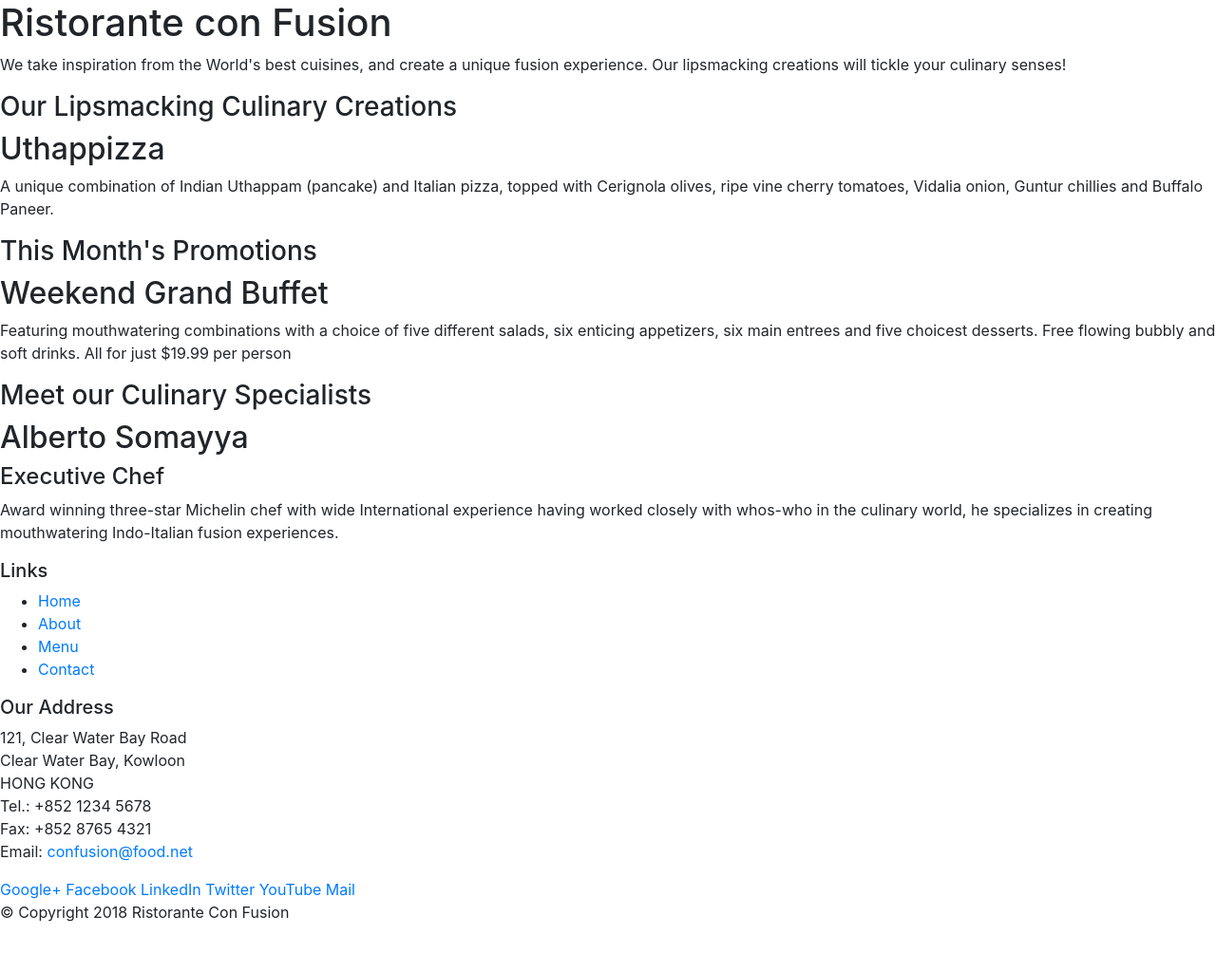
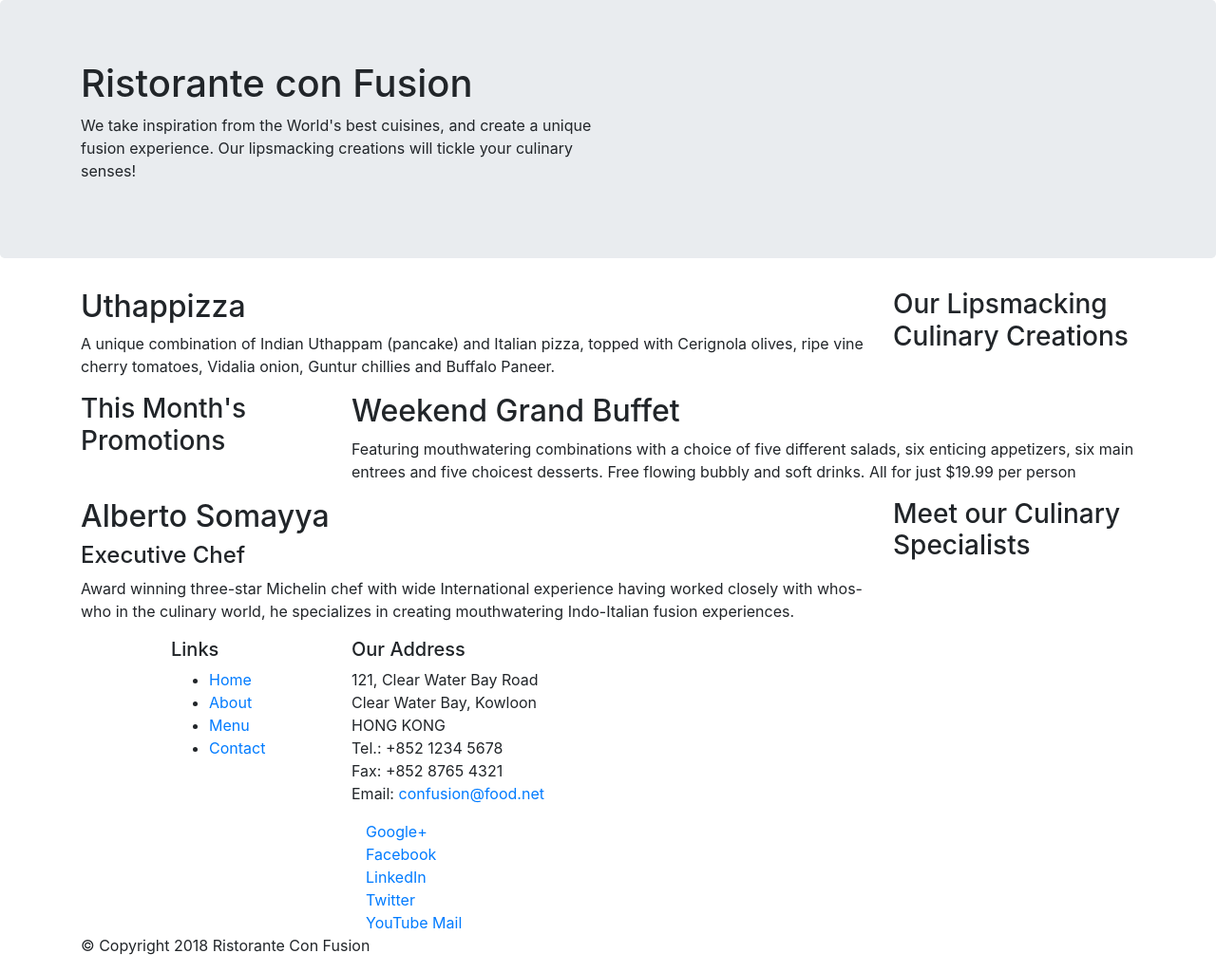
Before and after one commit to anushreejain98/fullStack_FoodWebsite, a website: page index.html in a window 1280 px wide. Shown: the whole page at 95% size. Before the commit the page ends 989 px from the top, so only its background shows below. Drawn offline with nearby package versions, Linux system fonts and the light colour scheme.

Commit message:
Bootsrap grid container,row col

```diff
--- a/index.html
+++ b/index.html
@@ -15,46 +15,46 @@
 
 <body>
 
-    <header>
-        <div>
-            <div>
-                <div>
+    <header class="jumbotron">
+        <div class="container">
+            <div class="row">
+                <div class="col-12 col-sm-6">
                     <h1>Ristorante con Fusion</h1>
                     <p>We take inspiration from the World's best cuisines, and create a unique fusion experience. Our lipsmacking creations will tickle your culinary senses!</p>
                 </div>
-                <div>
+                <div class="col-12 col-sm">
                 </div>
             </div>
         </div>
     </header>
 
-    <div>
-        <div>
-            <div>
+    <div class="container">
+        <div class="row">
+            <div class="col-12 col-sm-4 order-sm-last col-md-3">
                 <h3>Our Lipsmacking Culinary Creations</h3>
             </div>
-            <div>
+            <div class="col-12 col-sm order-sm-first col-md">
                 <h2>Uthappizza</h2>
                 <p>A unique combination of Indian Uthappam (pancake) and Italian pizza, topped with Cerignola olives, ripe vine cherry tomatoes, Vidalia onion, Guntur chillies and Buffalo Paneer.</p>
             </div>
         </div>
 
 
-        <div>
-            <div>
+        <div class="row">
+            <div class="col-12 col-sm-4 col-md-3">
                 <h3>This Month's Promotions</h3>
             </div>
-            <div>
+            <div class="col-12 col-sm col-md">
                 <h2>Weekend Grand Buffet</h2>
                 <p>Featuring mouthwatering combinations with a choice of five different salads, six enticing appetizers, six main entrees and five choicest desserts. Free flowing bubbly and soft drinks. All for just $19.99 per person </p>
             </div>
         </div>
 
-        <div>
-            <div>
+        <div class="row">
+            <div class="col-12 col-sm-4 order-sm-last col-md-3">
                 <h3>Meet our Culinary Specialists</h3>
             </div>
-            <div>
+            <div class="col-12 col-sm order-sm-first col-md">
                 <h2>Alberto Somayya</h2>
                 <h4>Executive Chef</h4>
                 <p>Award winning three-star Michelin chef with wide International experience having worked closely with whos-who in the culinary world, he specializes in creating mouthwatering Indo-Italian fusion experiences. </p>
@@ -63,9 +63,9 @@
     </div>
 
     <footer>
-        <div>
-            <div>
-                <div>
+        <div class="container">
+            <div class="row">
+                <div class="col-4 offset-1 col-sm-2">
                     <h5>Links</h5>
                     <ul>
                         <li><a href="#">Home</a></li>
@@ -74,6 +74,7 @@
                         <li><a href="#">Contact</a></li>
                     </ul>
                 </div>
+                <div class="col-7 col-sm-5">
                     <div>
                         <h5>Our Address</h5>
                         <address>
@@ -85,6 +86,7 @@
 		              Email: <a href="mailto:confusion@food.net">confusion@food.net</a>
 		           </address>
                     </div>
+                    <div class="col-12 col-sm-4">
                         <div>
                             <div>
                                 <a href="http://google.com/+">Google+</a>
@@ -96,11 +98,14 @@
                             </div>
                         </div>
                     </div>
-            <div>
-                <div>
+                </div>
+            </div>
+            <div class="row">
+                <div class="col-auto">
                     <p>© Copyright 2018 Ristorante Con Fusion</p>
                 </div>
             </div>
+
         </div>
     </footer>
     <!-- jQuery first, then Popper.js, then Bootstrap JS. -->
```
Lines whose indentation alone changed are shown as unchanged.
